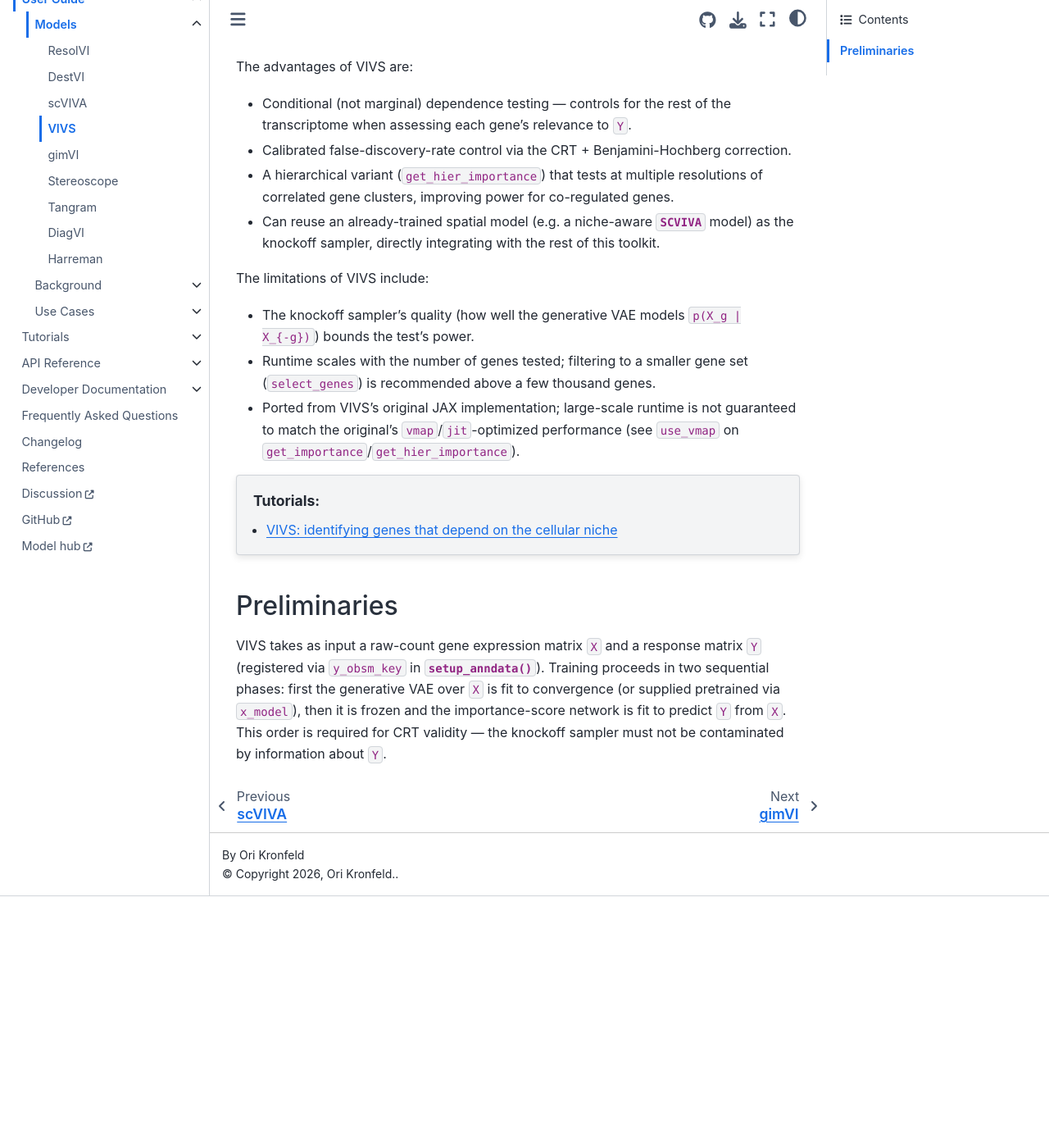
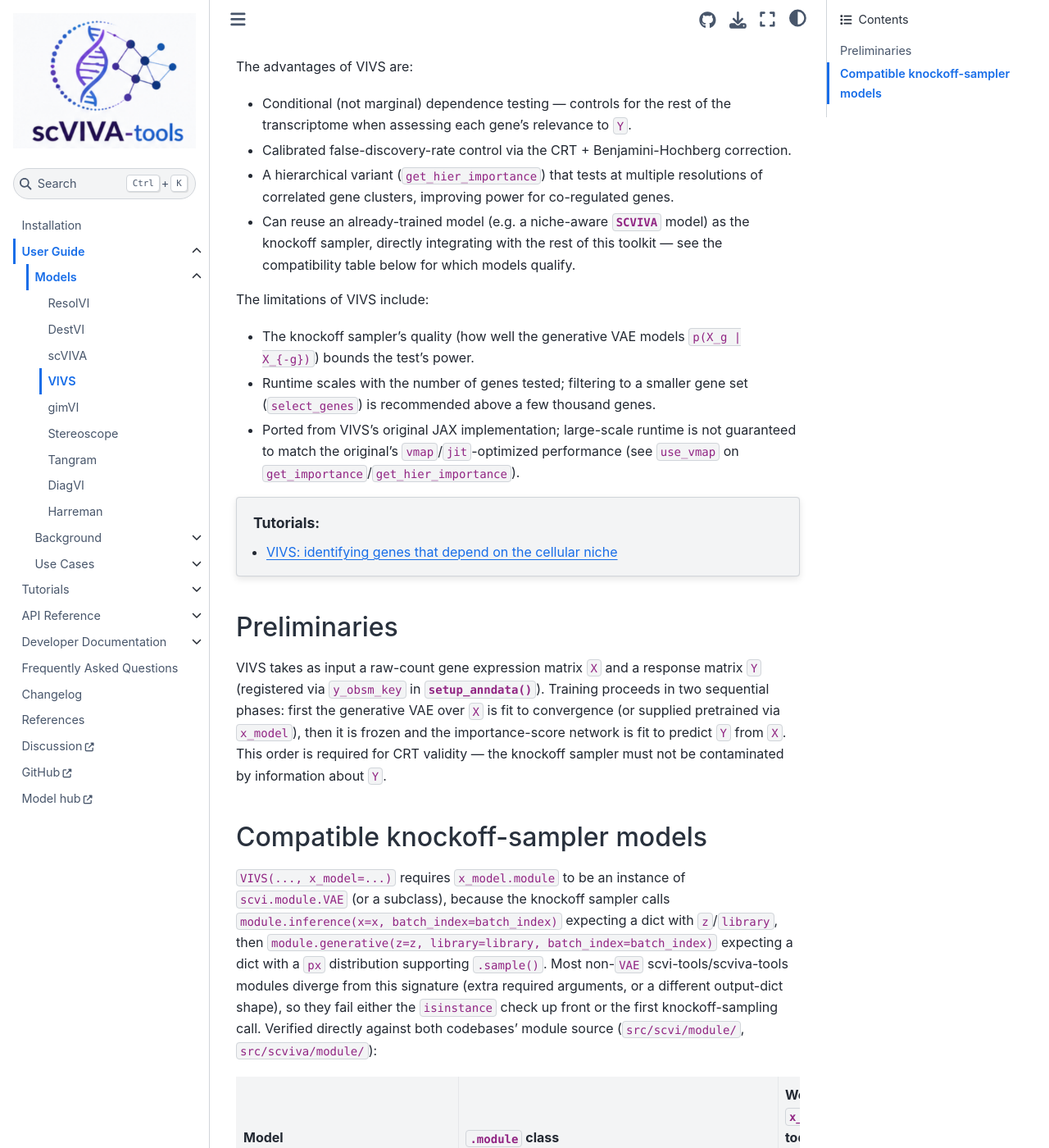
Before and after one commit to YosefLab/spatialvi-tools, a Sphinx documentation site: the page built from docs/user_guide/models/vivs.md, in a window 1280 px wide and 1400 px high, scrolled down 420 px. Shown: the whole window at 82% size. Built offline with Sphinx 7.4.7 and the Sphinx Book theme 1.1.4, drawn with Linux system fonts in a browser that asks for light colours; pages that are not in the unit, such as notebooks, are missing from menus; cross-references to code outside the pages are shown as plain code; the version number is read from the project's files by our own code; before the commit the page ends 1513 px from its top, so only the background shows below that; some of the changed text lies outside the part shown.

Commit message:
updated docs and tutorials

```diff
--- a/docs/user_guide/models/vivs.md
+++ b/docs/user_guide/models/vivs.md
@@ -2,14 +2,14 @@
 
 **VIVS** {cite:p}`Boyeau24` (Variational Inference for Variable Selection; Python class {class}`~scviva.model.VIVS`) identifies which genes in a count matrix `X` are conditionally dependent on an external response `Y` — protein expression, niche composition, or any other `obsm` feature — using a conditional randomization test (CRT).
 
-VIVS fits two components: a generative VAE over `X` (reusing scvi-tools' standard `VAE` module, or an already-trained scviva-tools spatial model such as {class}`~scviva.model.SCVIVA`, {class}`~scviva.model.DestVI`, {class}`~scviva.model.ResolVI`, or {class}`~scviva.model.GIMVI`), used only to sample conditional "knockoff" replacements of each gene; and an importance-score network predicting `Y` from `X`, whose per-cell negative log-likelihood is the CRT test statistic. For each gene (or, in the hierarchical variant, each cluster of correlated genes), the statistic is recomputed after substituting in a knockoff sample, yielding a calibrated, BH-corrected p-value for that gene's/cluster's conditional importance to `Y`.
+VIVS fits two components: a generative VAE over `X` (reusing scvi-tools' standard `VAE` module, or an already-trained model passed via `x_model` — see "Compatible knockoff-sampler models" below), used only to sample conditional "knockoff" replacements of each gene; and an importance-score network predicting `Y` from `X`, whose per-cell negative log-likelihood is the CRT test statistic. For each gene (or, in the hierarchical variant, each cluster of correlated genes), the statistic is recomputed after substituting in a knockoff sample, yielding a calibrated, BH-corrected p-value for that gene's/cluster's conditional importance to `Y`.
 
 The advantages of VIVS are:
 
 -   Conditional (not marginal) dependence testing — controls for the rest of the transcriptome when assessing each gene's relevance to `Y`.
 -   Calibrated false-discovery-rate control via the CRT + Benjamini-Hochberg correction.
 -   A hierarchical variant (`get_hier_importance`) that tests at multiple resolutions of correlated gene clusters, improving power for co-regulated genes.
--   Can reuse an already-trained spatial model (e.g. a niche-aware {class}`~scviva.model.SCVIVA` model) as the knockoff sampler, directly integrating with the rest of this toolkit.
+-   Can reuse an already-trained model (e.g. a niche-aware {class}`~scviva.model.SCVIVA` model) as the knockoff sampler, directly integrating with the rest of this toolkit — see the compatibility table below for which models qualify.
 
 The limitations of VIVS include:
 
@@ -25,3 +25,25 @@
 ## Preliminaries
 
 VIVS takes as input a raw-count gene expression matrix `X` and a response matrix `Y` (registered via `y_obsm_key` in {meth}`~scviva.model.VIVS.setup_anndata`). Training proceeds in two sequential phases: first the generative VAE over `X` is fit to convergence (or supplied pretrained via `x_model`), then it is frozen and the importance-score network is fit to predict `Y` from `X`. This order is required for CRT validity — the knockoff sampler must not be contaminated by information about `Y`.
+
+## Compatible knockoff-sampler models
+
+`VIVS(..., x_model=...)` requires `x_model.module` to be an instance of `scvi.module.VAE` (or a subclass), because the knockoff sampler calls `module.inference(x=x, batch_index=batch_index)` expecting a dict with `z`/`library`, then `module.generative(z=z, library=library, batch_index=batch_index)` expecting a dict with a `px` distribution supporting `.sample()`. Most non-`VAE` scvi-tools/scviva-tools modules diverge from this signature (extra required arguments, or a different output-dict shape), so they fail either the `isinstance` check up front or the first knockoff-sampling call. Verified directly against both codebases' module source (`src/scvi/module/`, `src/scviva/module/`):
+
+| Model | `.module` class | Works as `x_model` today? | Notes |
+|---|---|---|---|
+| {class}`~scvi.model.SCVI` | `VAE` | ✅ Yes | Reference case; `x_module_kwargs` map onto `VAE.__init__`. |
+| {class}`~scviva.model.SCVIVA` | `nicheVAE(VAE)` | ✅ Yes | Only overrides `__init__`/encoder-decoder wiring, not `inference`/`generative`. |
+| {class}`~scvi.model.LinearSCVI` | `LDVAE(VAE)` | ✅ Yes | `inference`/`generative` fully inherited, unchanged. |
+| {class}`~scvi.model.AUTOZI` | `AutoZIVAE(VAE)` | ✅ Yes | `generative` override only adds optional kwargs (dropout rescaling); `z`/`library`/`batch_index` call still works, still returns `px`. |
+| {class}`~scvi.model.SCANVI` | `SCANVAE(SupervisedModuleClass, VAE)` | ✅ Yes | Same as `LinearSCVI` — no `inference`/`generative` override. |
+| {class}`~scviva.model.GIMVI` | `JVAE(BaseModuleClass)` | ⚠️ Blocked only by the `isinstance` check | Not a `VAE` subclass, so `VIVS.__init__` currently rejects it — but its `inference()`/`generative()` happen to be duck-type compatible (`z`/`library` in, `px` out, `mode` defaults to `0`). Relaxing the `isinstance` gate to a duck-type/allowlist check would likely make this work with no other changes; untested. |
+| {class}`~scviva.model.DestVI` / {class}`~scvi.model.DestVI` | `MRDeconv(EmbeddingModuleMixin, BaseModuleClass)` | ❌ No | `generative(self, z, ind_x, library, batch_index)` — `ind_x` is a required positional argument VIVS never supplies; fails on the first knockoff call, not just the `isinstance` check. |
+| {class}`~scviva.model.ResolVI` / `scvi.external.resolvi.ResolVI` | `RESOLVAE(PyroBaseModuleClass)` | ❌ No | Pyro-based, no `inference()`/`generative()` VAE API at all. |
+| {class}`~scvi.model.TOTALVI` | `TOTALVAE(BaseMinifiedModeModuleClass)` | ❌ No | `generative` needs `library_gene` (not `library`) and a required `label`; output dict has no `px` key (`px_`/`py_` nested dicts instead). |
+| {class}`~scvi.model.MULTIVI` | `MULTIVAE(BaseMinifiedModeModuleClass)` | ❌ No | `generative` needs a required `qz_m` positional arg; output dict has no `px` key (`px_scale`/`px_rate`/`px_dropout` separately). |
+| {class}`~scvi.model.PEAKVI` | `PEAKVAE(BaseModuleClass)` | ❌ No | `generative` needs a required `qz_m` positional arg (not produced by VIVS's `_encode_for_knockoffs`), though it does return `px`. |
+| {class}`~scvi.model.CondSCVI` | `VAEC(EmbeddingModuleMixin, BaseModuleClass)` | ❌ No | `generative` requires a cell-type-label `y` positional arg — semantically unrelated to (and would collide with) VIVS's own `y` (the response `Y`). |
+| {class}`~scvi.model.AmortizedLDA` | `AmortizedLDAPyroModule(PyroBaseModuleClass)` | ❌ No | Pyro-based, no VAE-style `inference`/`generative`. |
+
+Practical takeaway: today, the safest `x_model` choices are a plain {class}`~scvi.model.SCVI`, an {class}`~scviva.model.SCVIVA` model, or (with less real-world precedent) `LinearSCVI`/`AUTOZI`/`SCANVI`. Deconvolution (`DestVI`), Pyro-based (`ResolVI`, `AmortizedLDA`), and paired/multimodal (`TOTALVI`, `MULTIVI`, `PEAKVI`, `CondSCVI`) models need either a model-specific adapter or a relaxed compatibility check before they can serve as VIVS's knockoff sampler — this is tracked as an open question in `docs/superpowers/plans/2026-07-23-vivs-torch-port.md` and was independently flagged in [PR #32](https://github.com/YosefLab/scviva-tools/pull/32)'s review.
```
Also changed, not shown: docs/tutorials/VIVS_niche_gene_selection.ipynb.
